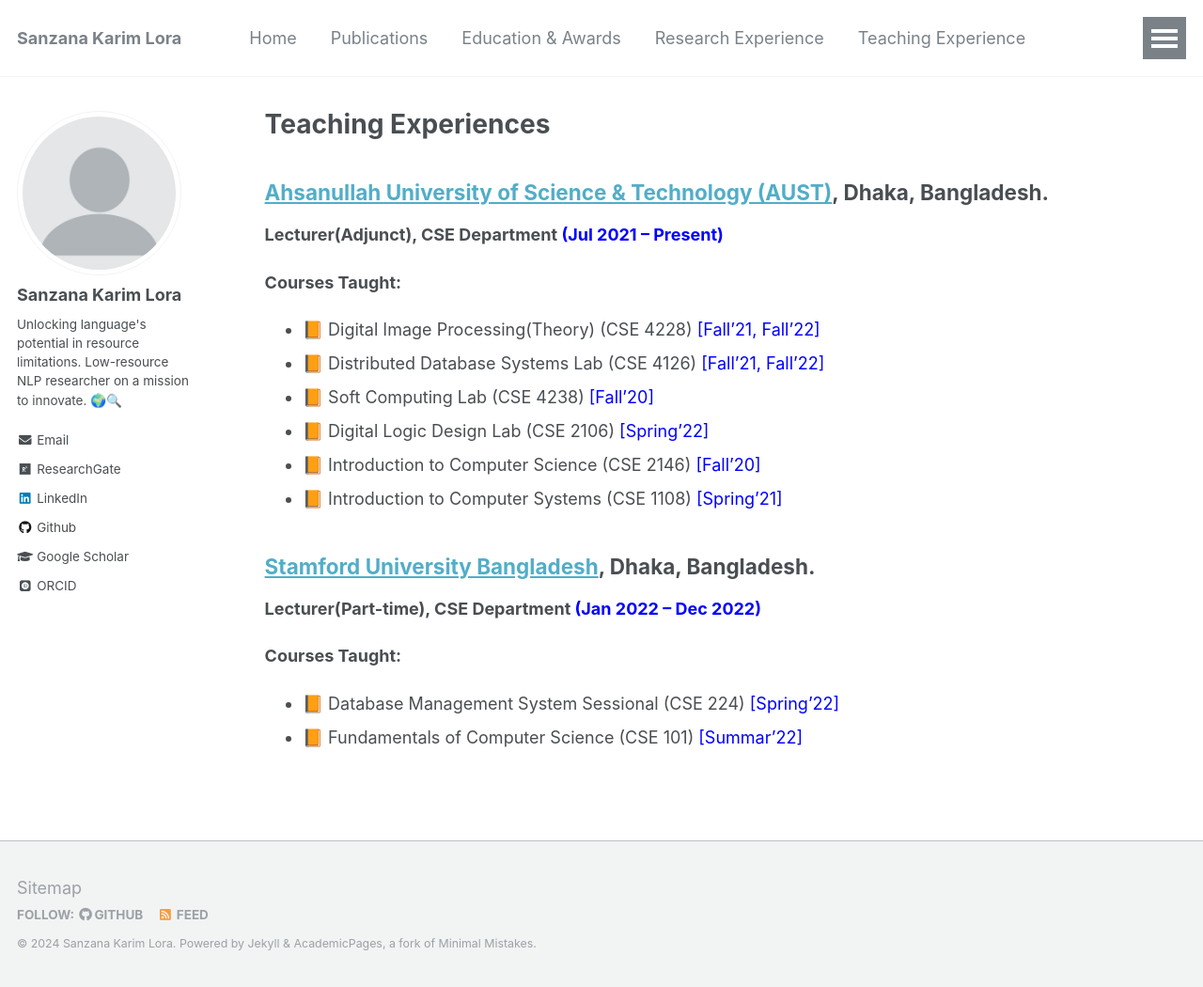
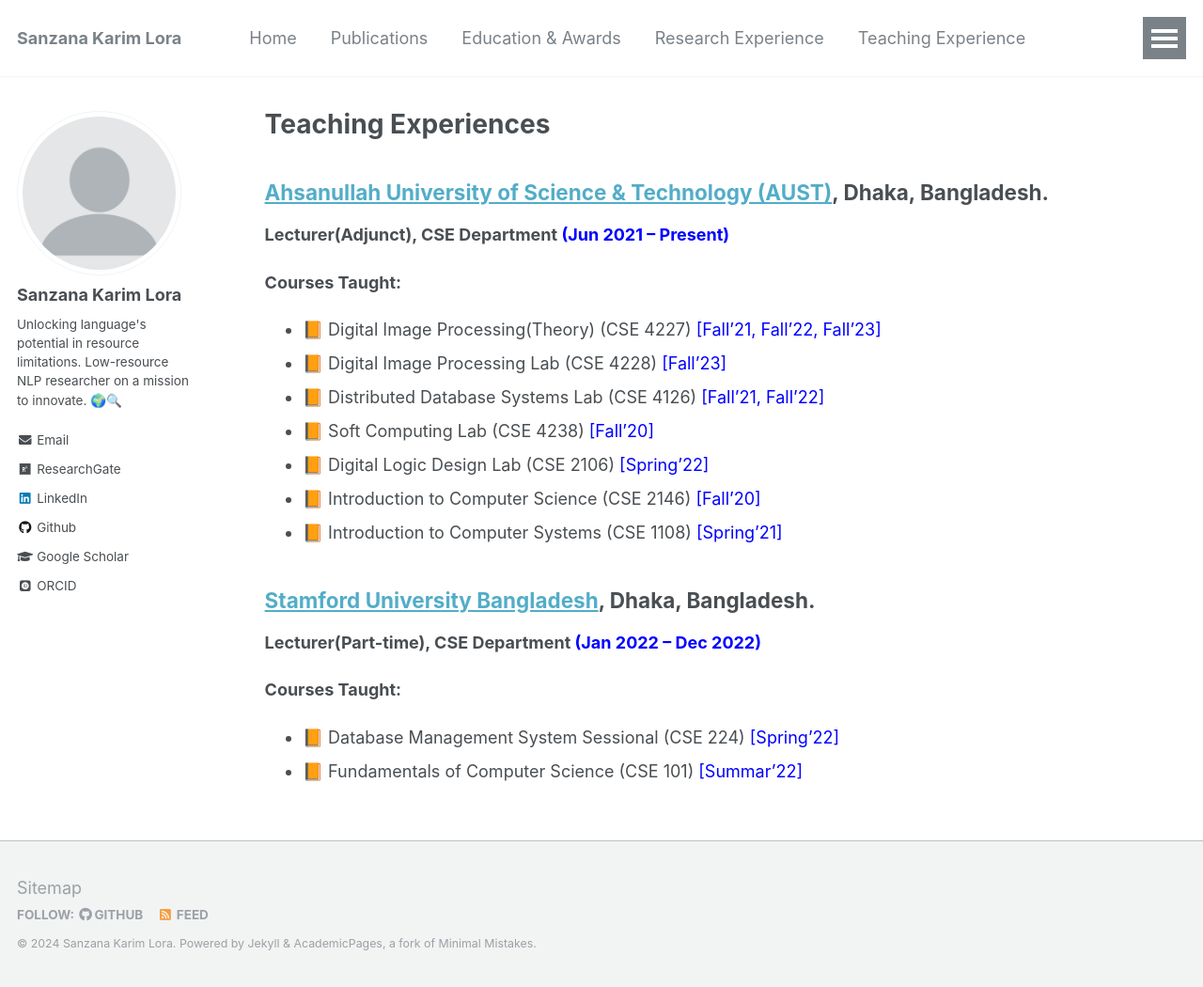
Before and after one commit to sanzanalora/sanzanalora.github.io, a Jekyll site: the page built from _pages/teaching_experiences.md, in a window 1280 px wide and 1050 px high. Shown: the whole window at 94% size. Built offline with Jekyll 4.4.1, drawn with Linux system fonts in a browser that asks for light colours; some web fonts are replaced.

Commit message:
Update teaching_experiences.md

```diff
--- a/_pages/teaching_experiences.md
+++ b/_pages/teaching_experiences.md
@@ -6,11 +6,12 @@ author_profile: true
 ---
 
 ## [Ahsanullah University of Science & Technology (AUST)](http://aust.edu/), Dhaka, Bangladesh.
-**Lecturer(Adjunct), CSE Department <span style="color:Blue">(Jul 2021 – Present)</span>**
+**Lecturer(Adjunct), CSE Department <span style="color:Blue">(Jun 2021 – Present)</span>**
 
 
 **Courses Taught:**
--  📙 Digital Image Processing(Theory) (CSE 4228) <span style="color:Blue"> [Fall'21, Fall'22] </span>
+-  📙 Digital Image Processing(Theory) (CSE 4227) <span style="color:Blue"> [Fall'21, Fall'22, Fall'23] </span>
+-  📙 Digital Image Processing Lab (CSE 4228) <span style="color:Blue"> [Fall'23] </span>
 -  📙 Distributed Database Systems Lab (CSE 4126) <span style="color:Blue"> [Fall'21, Fall'22] </span>
 -  📙 Soft Computing Lab (CSE 4238) <span style="color:Blue"> [Fall'20] </span>
 -  📙 Digital Logic Design Lab (CSE 2106) <span style="color:Blue"> [Spring'22] </span>
```
